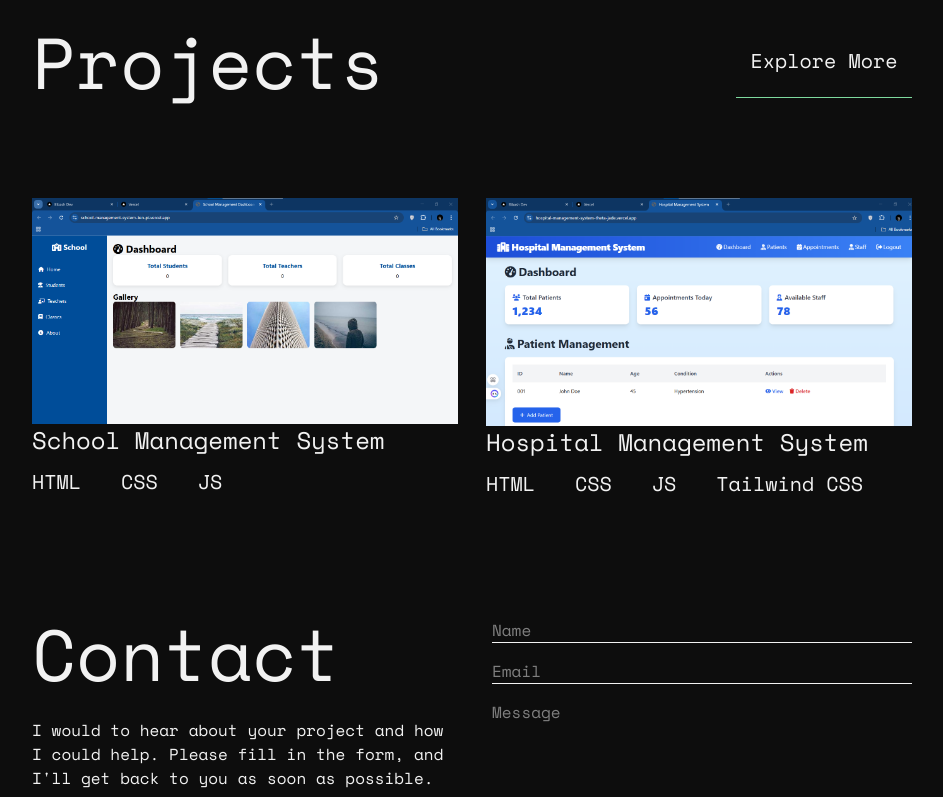
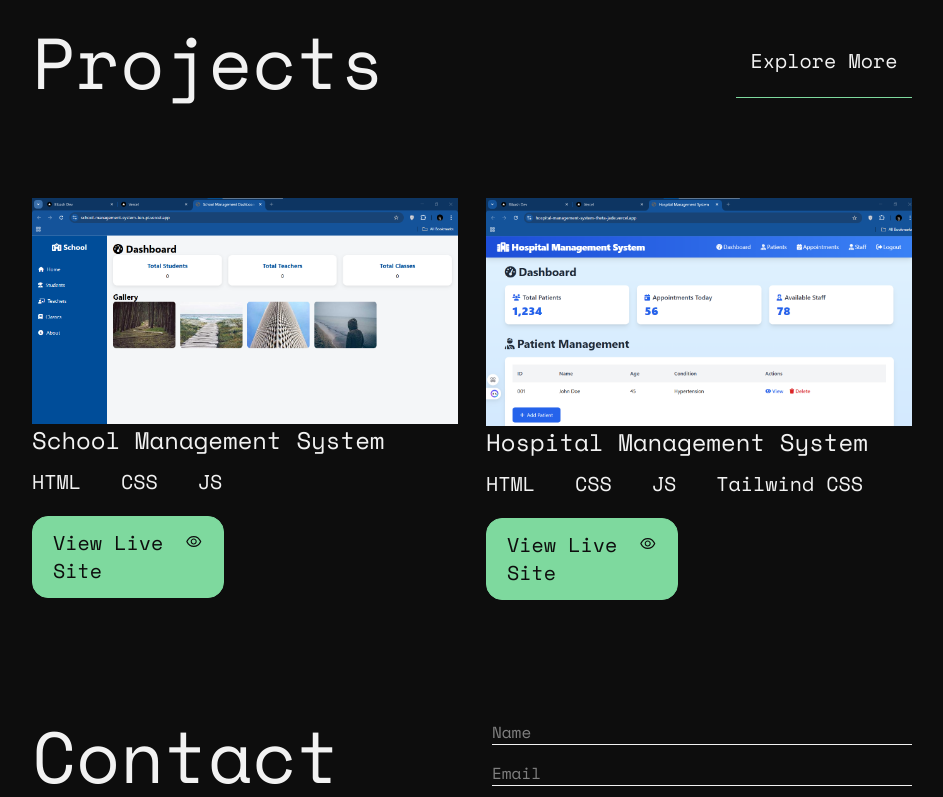
Before and after one commit to bibash21-creator/portfolio, a Next.js app: page / in a window 1280 px wide. Shown: the part 1886-2683 px from the top of the page, without its empty margins (168-1111 px from the left). Built offline with nearby package versions, Linux system fonts and the light colour scheme.

Commit message:
Finalized Projects

```diff
--- a/app/projects/Project.tsx
+++ b/app/projects/Project.tsx
@@ -1,4 +1,7 @@
-import {Space_Mono} from "next/font/google"
+"use client";
+
+import {Space_Mono} from "next/font/google";
+import {AiOutlineEye} from "react-icons/ai"
 
 import Image from "next/image"
 
@@ -33,7 +36,12 @@ export default function Project(){
                             <span className="">CSS</span>
                             <span className="">JS</span>
                         </div>
-                        {/* <div className="" */}
+
+
+                       <div className="mt-5 text-xl flex gap-x-3 bg-[#7ED99E] text-[#0D0D0D] px-5 w-[15vw] py-3 hover:scale-105 cursor-pointer border border-[#7ED99E] rounded-2xl hover:text-[#7ED99E] hover:bg-[#0D0D0D]">View Live Site
+                            <AiOutlineEye size={25} className="animate-pulse"/>
+                        </div>
+
                     </div>
                 </div>
                 <div className="">
@@ -50,6 +58,10 @@ export default function Project(){
                             <span className="">CSS</span>
                             <span className="">JS</span>
                             <span className="">Tailwind CSS</span>
+                        </div>
+
+                        <div className="mt-5 text-xl flex gap-x-3 bg-[#7ED99E] text-[#0D0D0D] px-5 w-[15vw] py-3 hover:scale-105 cursor-pointer border border-[#7ED99E] rounded-2xl hover:text-[#7ED99E] hover:bg-[#0D0D0D]">View Live Site
+                            <AiOutlineEye size={25} className="animate-pulse"/>
                         </div>
                     </div>
                 </div>
```
